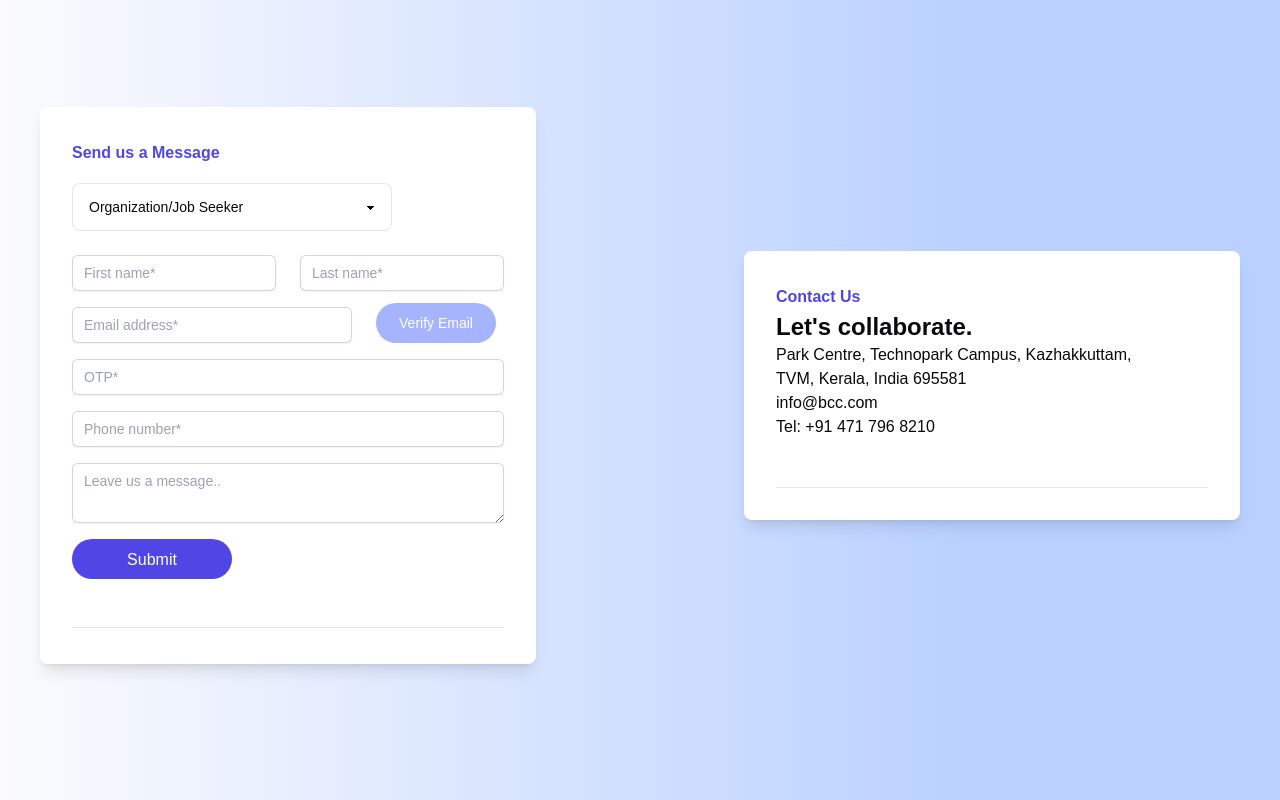
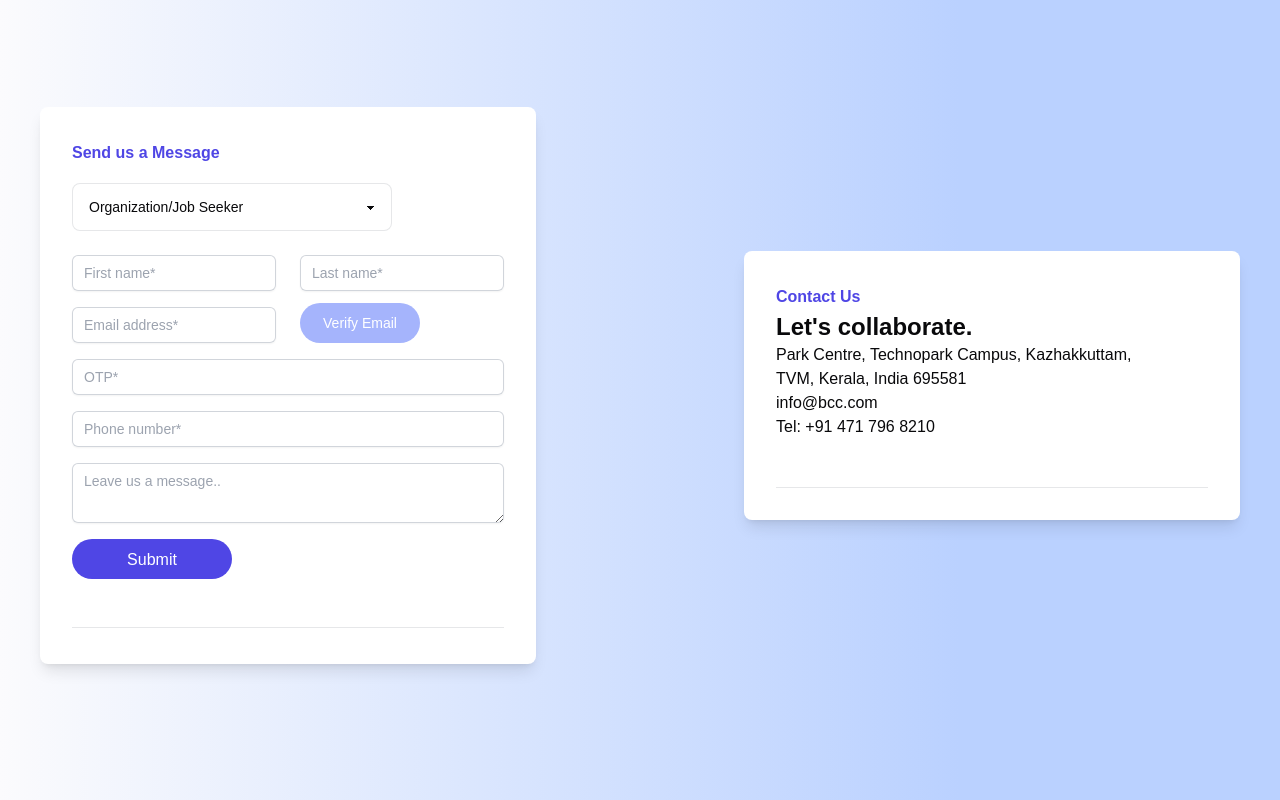
Before and after one commit to neerajng/bcc, a React (Vite) app: page / in a window 1280 px wide. Shown: the part 1593-2393 px from the top of the page. Built offline with nearby package versions, Linux system fonts and the light colour scheme; no server answers.

Commit message:
Form Button Responsiveness Fixed

```diff
--- a/src/components/ContactForm.jsx
+++ b/src/components/ContactForm.jsx
@@ -220,7 +220,7 @@ const ContactForm = () => {
                         </AnimatePresence>
                     </div>
 
-                    <div className="sm:col-span-4 xxs:mb-10 sm:mb-0">
+                    <div className="sm:col-span-4 xxs:mb-10 sm:mb-0 lg:col-span-3">
                         <input
                             type="email"
                             name="email"
@@ -252,7 +252,7 @@ const ContactForm = () => {
                         </AnimatePresence>
                     </div>
 
-                    <div className="sm:col-span-2 relative ">
+                    <div className="sm:col-span-2 relative">
                         <button
                             className={`text-white absolute inset-x-0 bottom-0 py-1.5 rounded-full text-sm
                             ${otpButtonDisabled ? 'bg-indigo-300' : ''}
```
